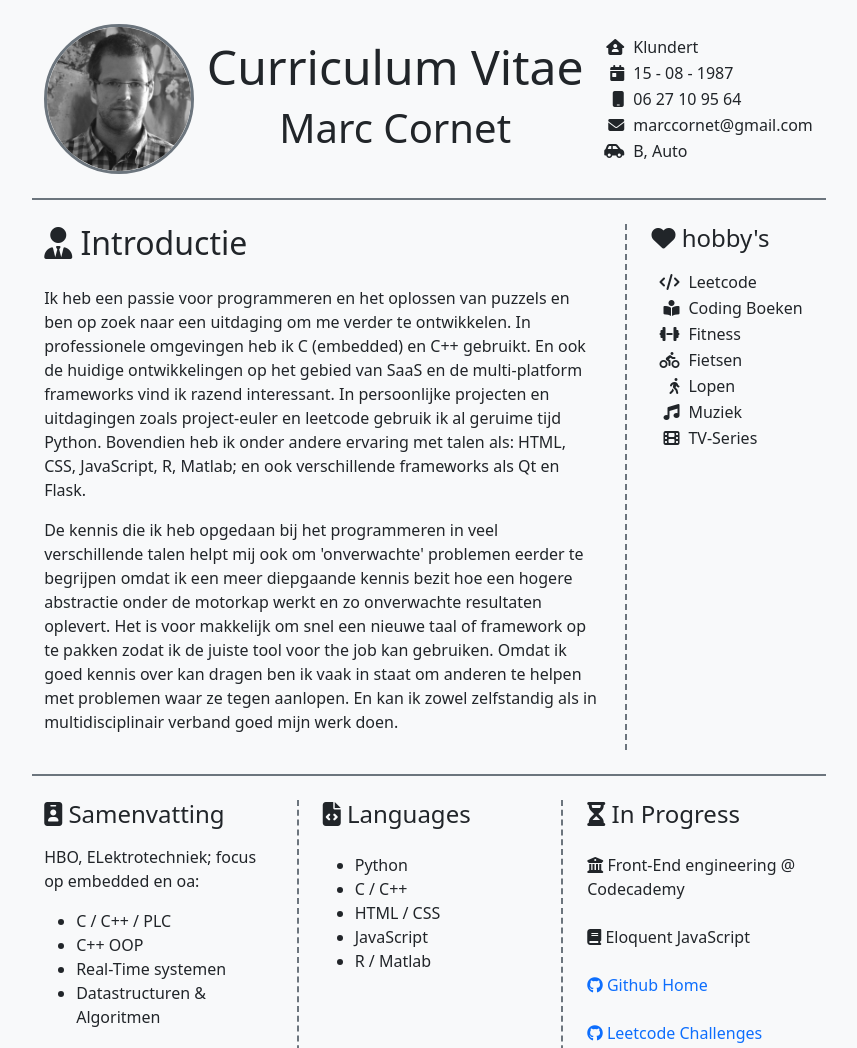
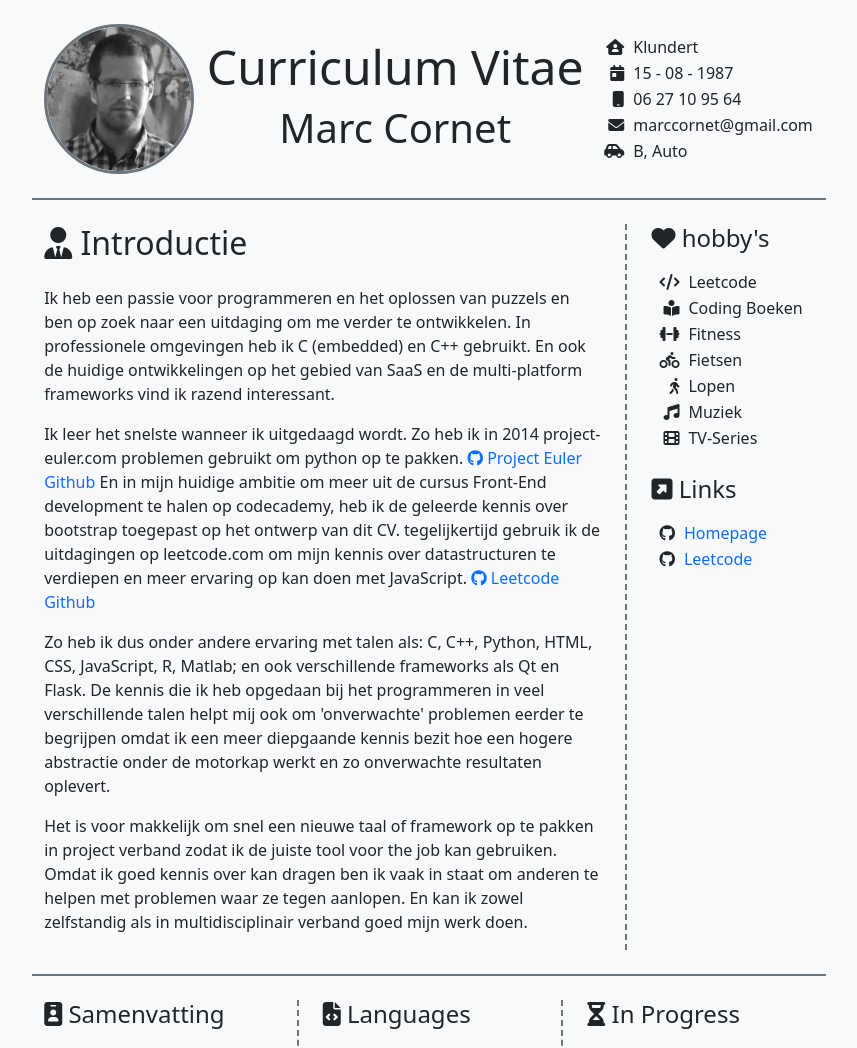
Before and after one commit to mccornet/mccornet.github.io, a plain HTML site: page index.html in a window 1280 px wide. Shown: the top 1048 px of the page, without its empty margins (211-1068 px from the left). Drawn offline with nearby package versions, Linux system fonts and the light colour scheme.

Commit message:
cv update

```diff
--- a/index.html
+++ b/index.html
@@ -72,26 +72,37 @@
 <p>
 Ik heb een passie voor programmeren en het oplossen van puzzels
 en ben op zoek naar een uitdaging om me verder te ontwikkelen.
-
 In professionele omgevingen heb ik C (embedded) en C++ gebruikt.
-
 En ook de huidige ontwikkelingen op het gebied van SaaS en de multi-platform
 frameworks vind ik razend interessant.
-
-In persoonlijke projecten en uitdagingen zoals project-euler en leetcode
-gebruik ik al geruime tijd Python.
-
-Bovendien heb ik onder andere ervaring met talen als: HTML, CSS, JavaScript, R, Matlab; en ook verschillende frameworks als Qt en Flask.
 </p>
 
 <p>
+Ik leer het snelste wanneer ik uitgedaagd wordt.
+Zo heb ik in 2014 project-euler.com problemen gebruikt om python op te pakken.
+<a href="https://github.com/mccornet/project_euler_2014"><i class="fab fa-github"></i> Project Euler Github</a>
+
+En in mijn huidige ambitie om meer uit de cursus Front-End development te halen op codecademy,
+heb ik de geleerde kennis over bootstrap toegepast op het ontwerp van dit CV.
+
+tegelijkertijd gebruik ik de uitdagingen op leetcode.com om mijn kennis
+over datastructuren te verdiepen en meer ervaring op kan doen met JavaScript.
+<a href="https://github.com/mccornet/leetcode_challenges"><i class="fab fa-github"></i> Leetcode Github</a>
+</p>
+
+
+<p>
+Zo heb ik dus onder andere ervaring met talen als: C, C++, Python, HTML, CSS, JavaScript, R, Matlab;
+en ook verschillende frameworks als Qt en Flask.
 De kennis die ik  heb opgedaan bij het programmeren in veel verschillende
 talen helpt mij ook om 'onverwachte' problemen eerder te begrijpen
 omdat ik een meer diepgaande kennis bezit hoe een hogere abstractie onder
-de motorkap werkt en zo onverwachte resultaten oplevert. Het is voor makkelijk
-om snel een nieuwe taal of framework op te pakken zodat ik de juiste
-tool voor the job kan gebruiken.
+de motorkap werkt en zo onverwachte resultaten oplevert.
+</p>
 
+<p>
+Het is voor makkelijk om snel een nieuwe taal of framework op te pakken in project verband
+zodat ik de juiste tool voor the job kan gebruiken.
 Omdat ik goed kennis over kan dragen ben ik vaak in staat om anderen te
 helpen met problemen waar ze tegen aanlopen. En kan ik zowel zelfstandig als in
 multidisciplinair verband goed mijn werk doen.
@@ -136,7 +147,21 @@ multidisciplinair verband goed mijn werk doen.
         <td class="px-2 text-end"><i class="fas fa-film"></i></td>
         <td class="pl-4">TV-Series</td>
     </tr>
+</table>
 
+<h4 class="pb-2 pt-4"><i class="fas fa-external-link-square-alt"></i> Links</h4>
+<table>
+
+
+    <tr>
+        <td class="px-2 align-text-top text-end"><i class="fab fa-github"></i></td>
+        <td class="pl-4"><a href="https://github.com/mccornet/mccornet.github.io/wiki">Homepage</a></td>
+    </tr>
+
+    <tr>
+        <td class="px-2 align-text-top text-end"><i class="fab fa-github"></i></td>
+        <td class="pl-4"><a href="https://github.com/mccornet/leetcode_challenges">Leetcode</a></td>
+    </tr>
 </table>
 </div>
       </div>
@@ -181,8 +206,6 @@ multidisciplinair verband goed mijn werk doen.
             <i class="fas fa-book"></i> Eloquent JavaScript </li>
             <br><br>
             <!-- <i class="fas fa-tools"></i> Algoritmen en datastructuren op Leetcode</li> -->
-            <a href="https://github.com/mccornet/mccornet.github.io/wiki"><i class="fab fa-github"></i> Github Home</a></i>
-            <br><br>
             <a href="https://github.com/mccornet/leetcode_challenges"><i class="fab fa-github"></i> Leetcode Challenges</a></i>
         </p>
     </div>
```
